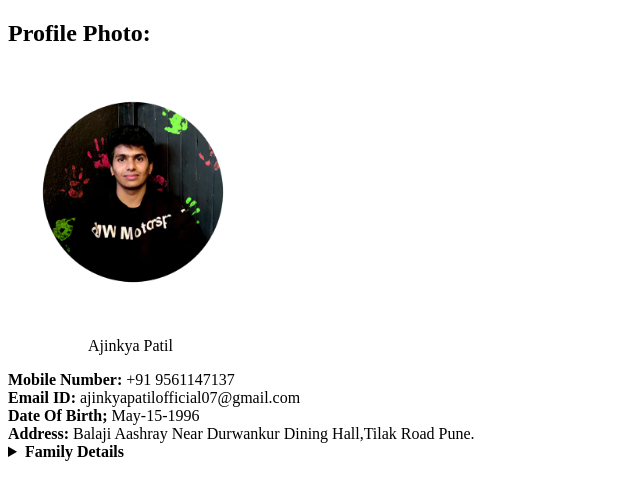
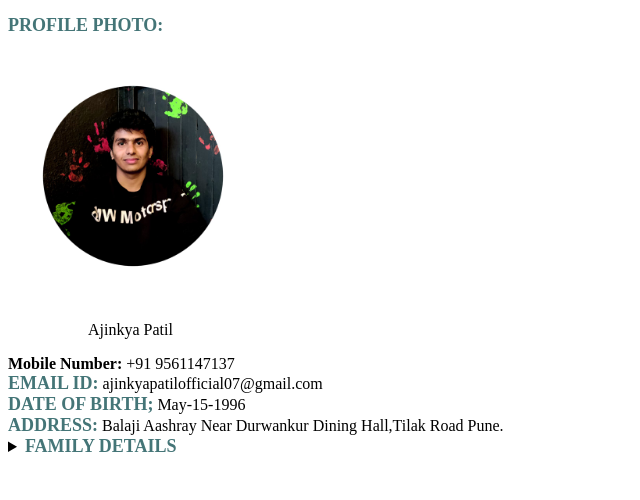
Before and after one commit to ajinkyapatilofficial/MyProfile, a plain HTML site: page personal.html in a window 1280 px wide. Shown: the whole page, without its empty margins (0-640 px from the left). Drawn offline with Linux system fonts and the light colour scheme.

Commit message:
Updated Personal.html Page With One More index.html File
Updated Personal.html Page With One More index.html File

```diff
--- a/personal.html
+++ b/personal.html
@@ -2,6 +2,20 @@
 <html>
   <head>
     <title>Personal Data with Photo ID</title>
+
+    <style>
+      h2,
+      b {
+        color: rgb(68, 117, 119);
+        font-size: large;
+        text-transform: uppercase;
+      }
+      skills {
+        color: rgb(68, 117, 119);
+        font-size: larger;
+        text-transform: uppercase;
+      }
+    </style>
   </head>
   <body>
     <h2>Profile Photo:</h2>
@@ -18,7 +32,7 @@
     Pune.
 
     <details>
-      <summary><b>Family Details</b></summary>
+      <summary id="skills"><b>Family Details</b></summary>
       <ul>
         <li>Father Name:&nbsp;Arvind Patil</li>
         <li>Mother Name:&nbsp;Shanta Patil</li>
```
